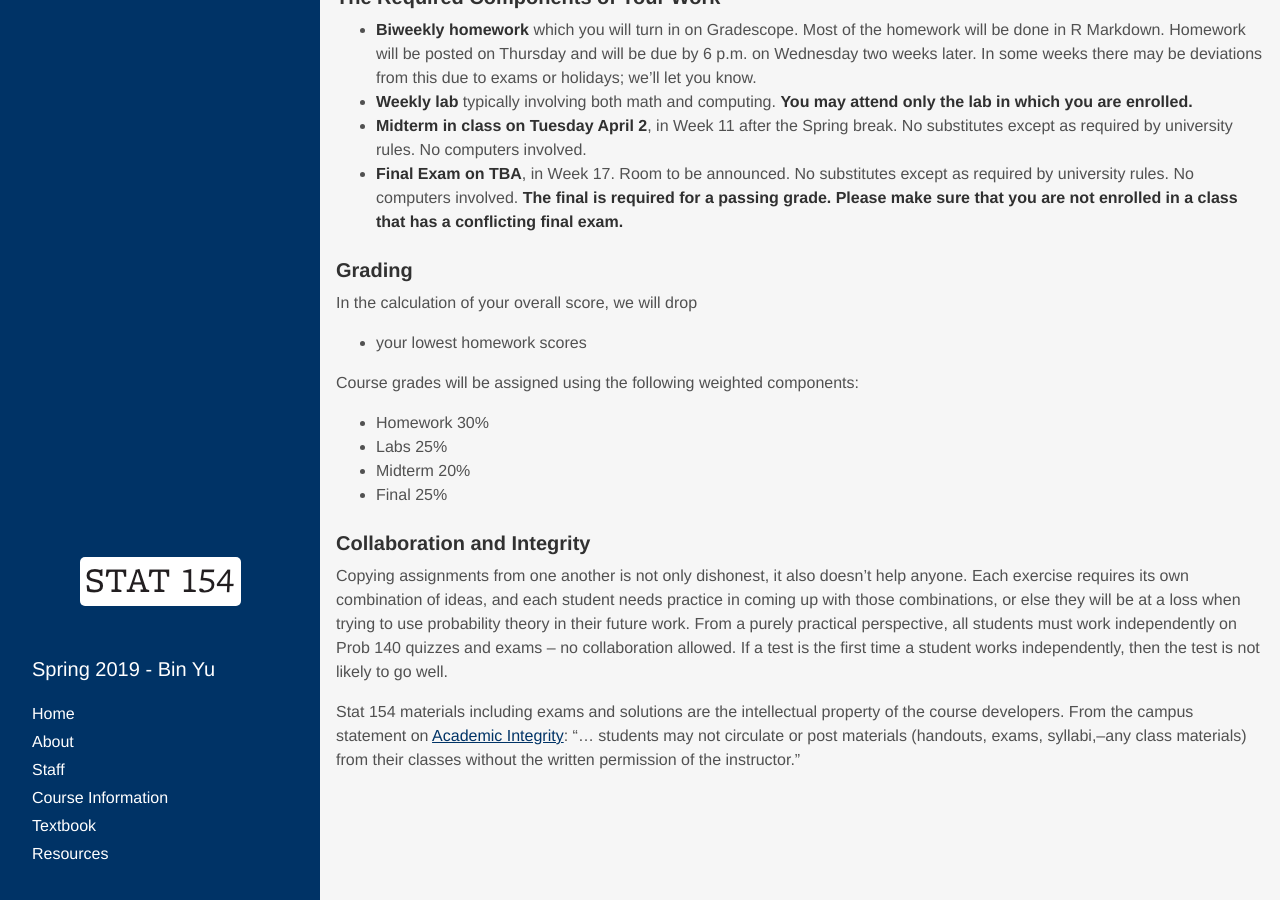
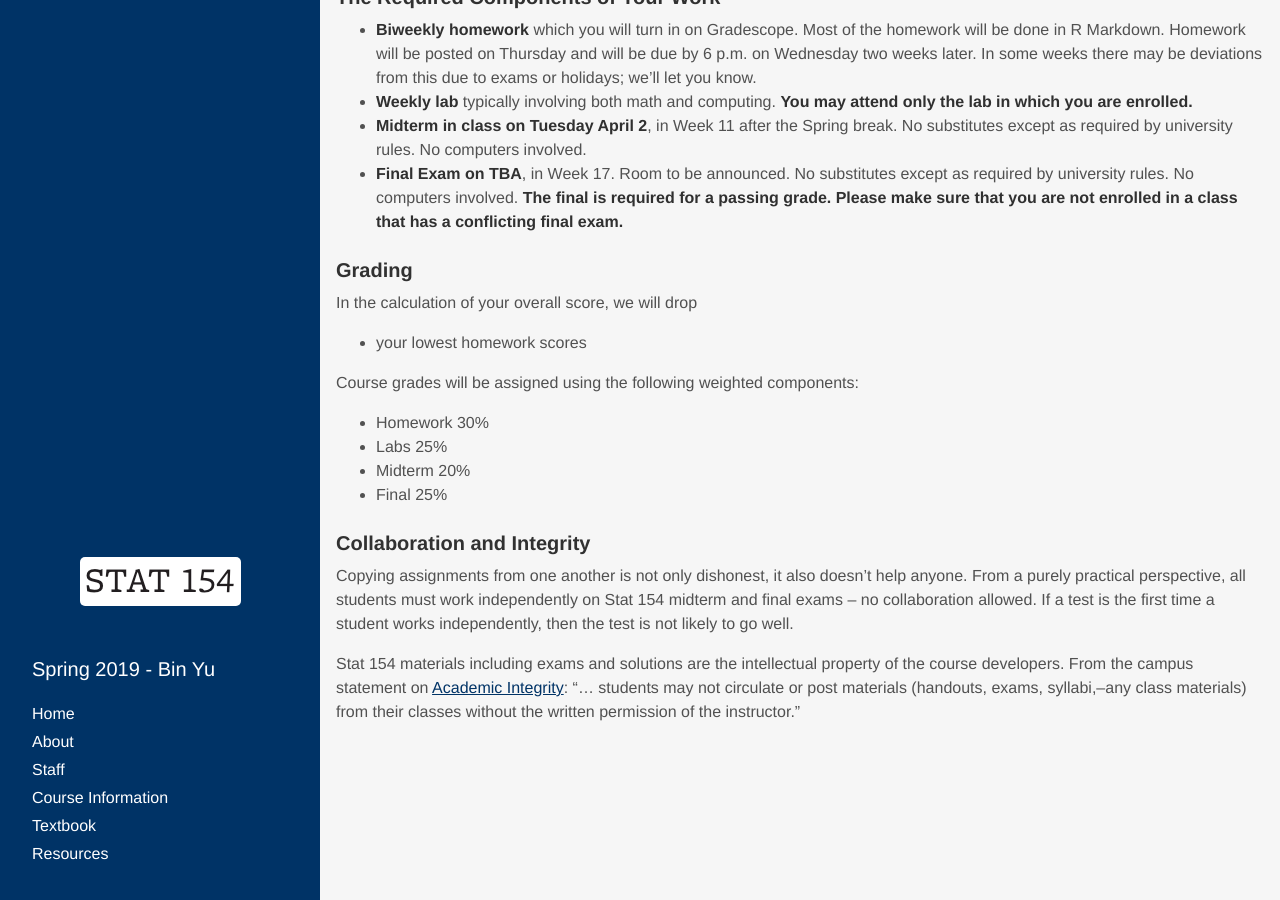
Before and after one commit to stat154/stat154.github.io, a Jekyll site: the page built from logistics.md, in a window 1280 px wide and 900 px high, scrolled down 656 px. Built offline with Jekyll 4.4.1, drawn with Linux system fonts in a browser that asks for light colours; some web fonts are replaced.

Commit message:
update logistics

```diff
--- a/logistics.md
+++ b/logistics.md
@@ -35,6 +35,6 @@ Course grades will be assigned using the following weighted components:
 - Final 25%
 
 ### Collaboration and Integrity ###
-Copying assignments from one another is not only dishonest, it also doesn’t help anyone. Each exercise requires its own combination of ideas, and each student needs practice in coming up with those combinations, or else they will be at a loss when trying to use probability theory in their future work. From a purely practical perspective, all students must work independently on Prob 140 quizzes and exams – no collaboration allowed. If a test is the first time a student works independently, then the test is not likely to go well.
+Copying assignments from one another is not only dishonest, it also doesn’t help anyone. From a purely practical perspective, all students must work independently on Stat 154 midterm and final exams – no collaboration allowed. If a test is the first time a student works independently, then the test is not likely to go well.
 
 Stat 154 materials including exams and solutions are the intellectual property of the course developers. From the campus statement on [Academic Integrity](https://teaching.berkeley.edu/statements-course-policies): "... students may not circulate or post materials (handouts, exams, syllabi,–any class materials) from their classes without the written permission of the instructor."
```
